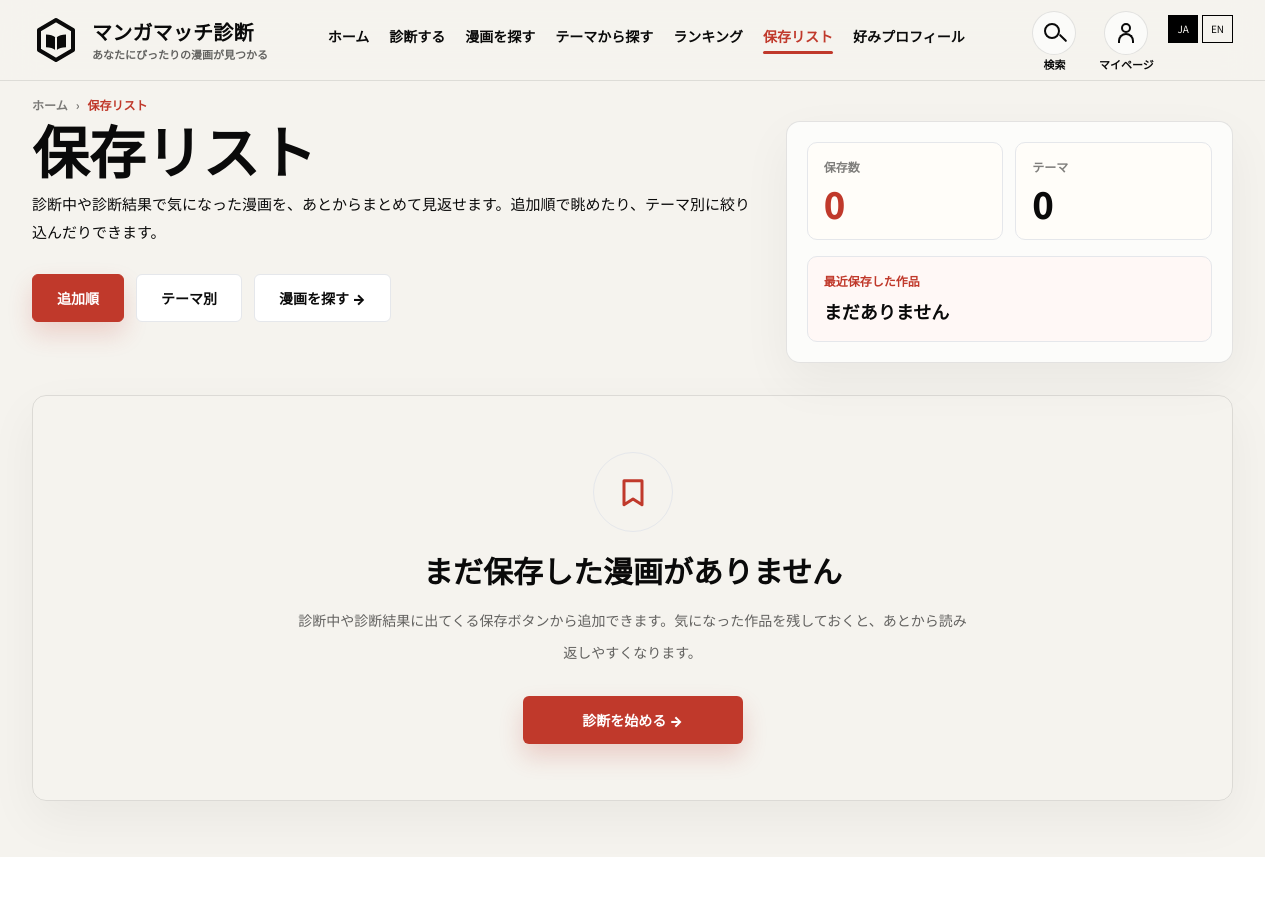
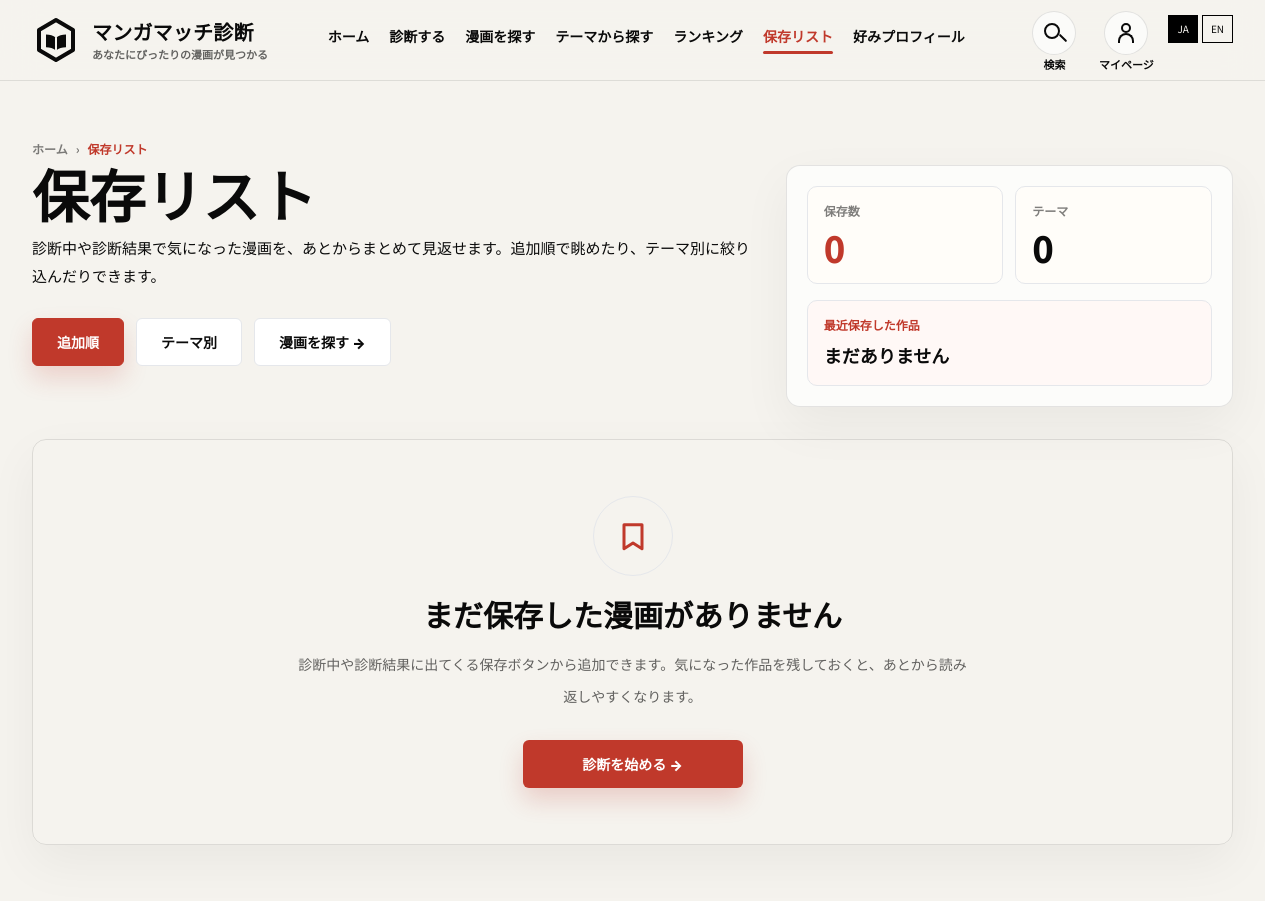
Before and after one commit to mikasaackerman0315/manga-match-shindan, a Next.js app in the folder manga-oracle-gemini/: page /watchlist in a window 1280 px wide. Before the commit the page ends 857 px from the top, so only its background shows below. Built offline with nearby package versions, Linux system fonts and the light colour scheme.

Commit message:
Match page headings to home hero position

```diff
--- a/manga-oracle-gemini/src/app/globals.css
+++ b/manga-oracle-gemini/src/app/globals.css
@@ -69,7 +69,7 @@ select,
     margin-right: auto;
     padding-left: 1.5rem;
     padding-right: 1.5rem;
-    padding-top: 1.75rem;
+    padding-top: 2.25rem;
   }
 
   .page-heading-breadcrumb {
@@ -87,7 +87,7 @@ select,
     .page-heading-frame {
       padding-left: 1.75rem;
       padding-right: 1.75rem;
-      padding-top: 1rem;
+      padding-top: 3.75rem;
     }
   }
 
```
